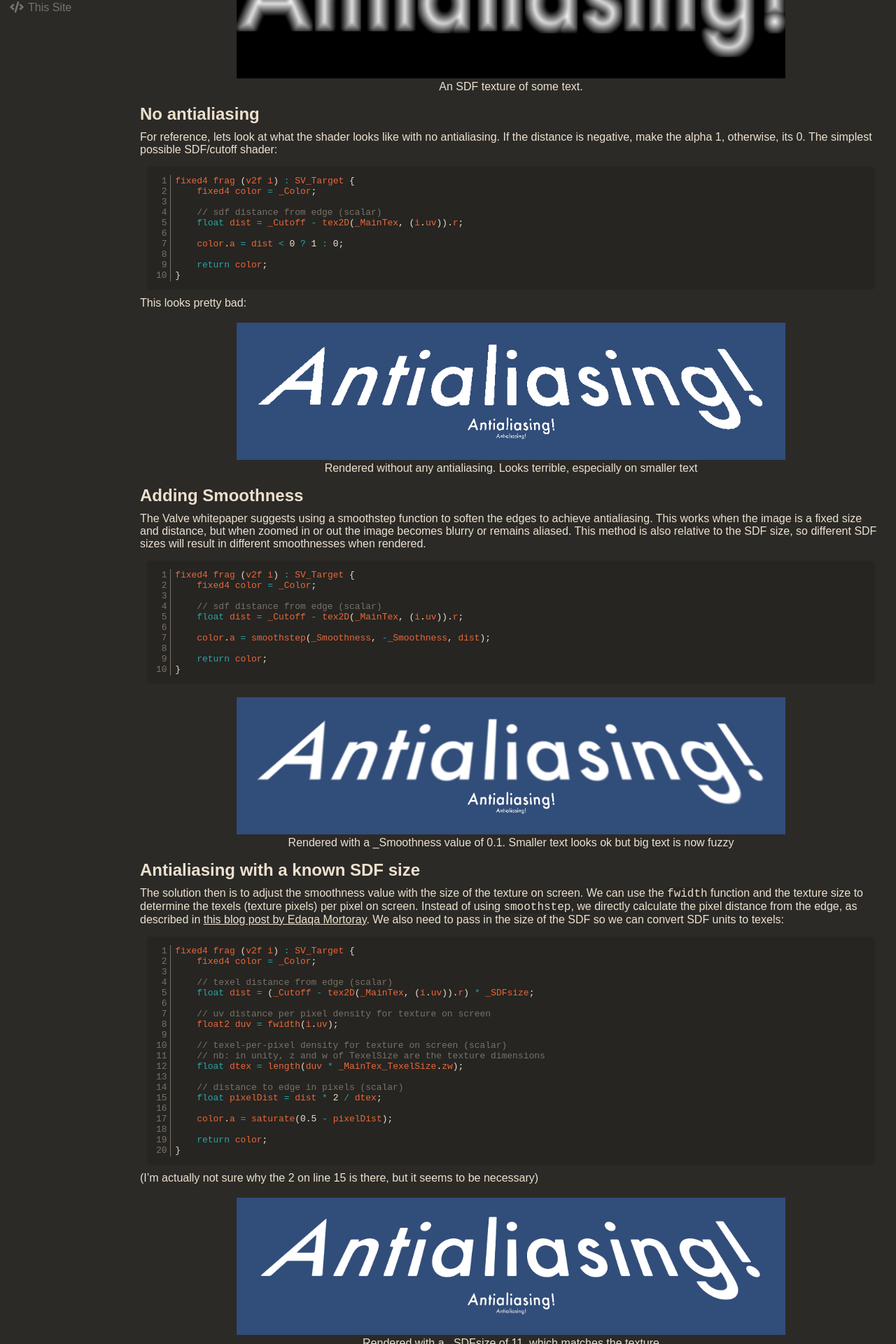
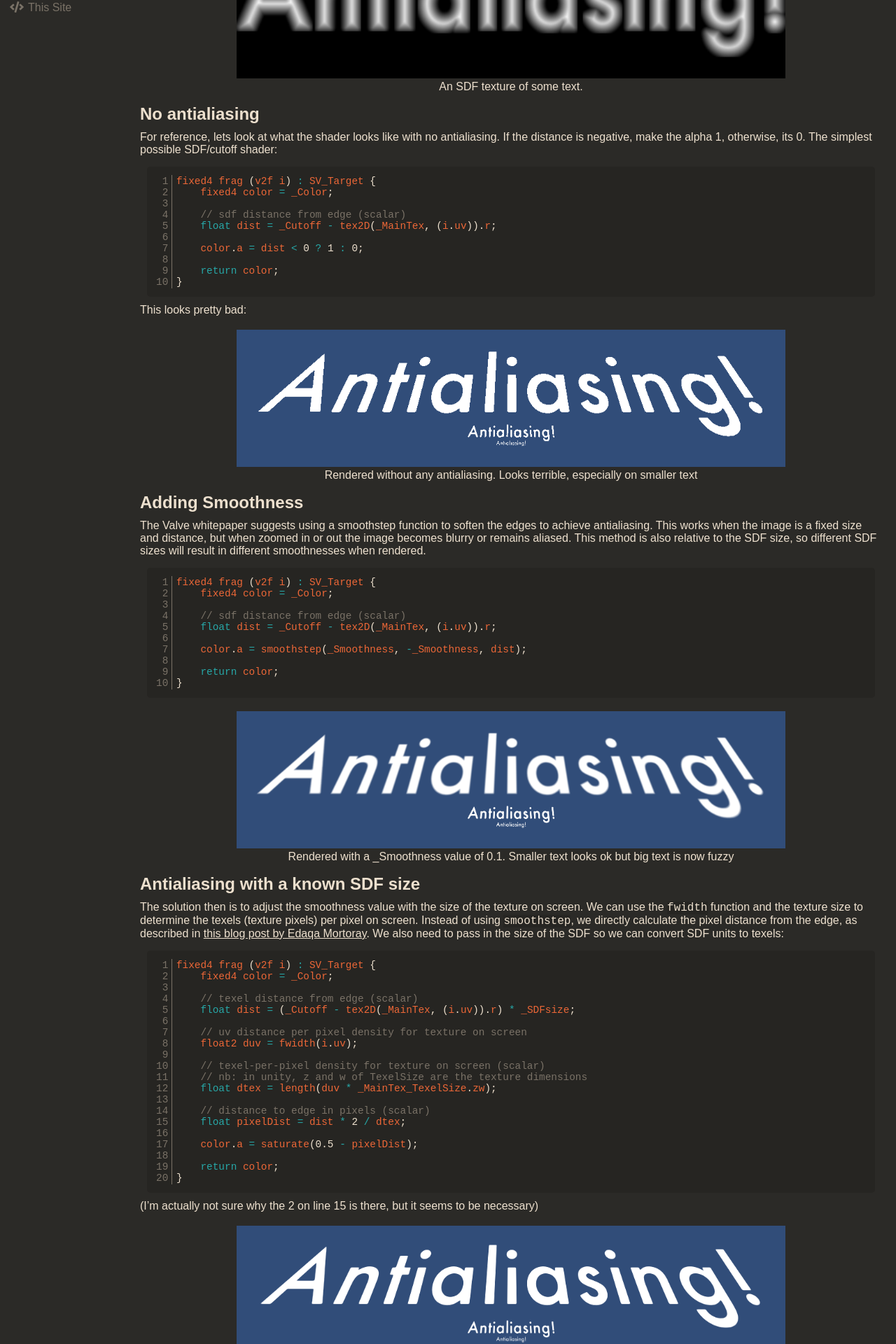
Before and after one commit to drewcassidy/drewcassidy.github.io, a Jekyll site: the page built from _posts/2020-6-26-sdf-antialiasing.md, in a window 1280 px wide. Shown: the part 388-2308 px from the top of the page at 70% size. Built offline with Jekyll 4.4.1, drawn with Linux system fonts in a browser that asks for light colours; some web fonts are replaced.

Commit message:
css changes

```diff
--- a/css/code.scss
+++ b/css/code.scss
@@ -14,11 +14,11 @@ figure.highlight {
     margin-inline-end: 0;
     margin-block-start: 0;
     margin-block-end: 0;
+    font-size: 0.9em;
 
     pre {
         margin-top: 0;
         margin-bottom: 0;
-        font-size: 0.9em;
     }
 
     code {
@@ -38,11 +38,13 @@ figure.highlight {
         padding-right: 0.5ch;
         border-right: solid;
         border-right-width: 1px;
-        border-right-color: $subtle
+        border-right-color: $subtle;
+        font-size: 1em;
     }
 
     td.code {
         padding-left: 0.5ch;
+        font-size: 1em;
     }
 }
 
```
